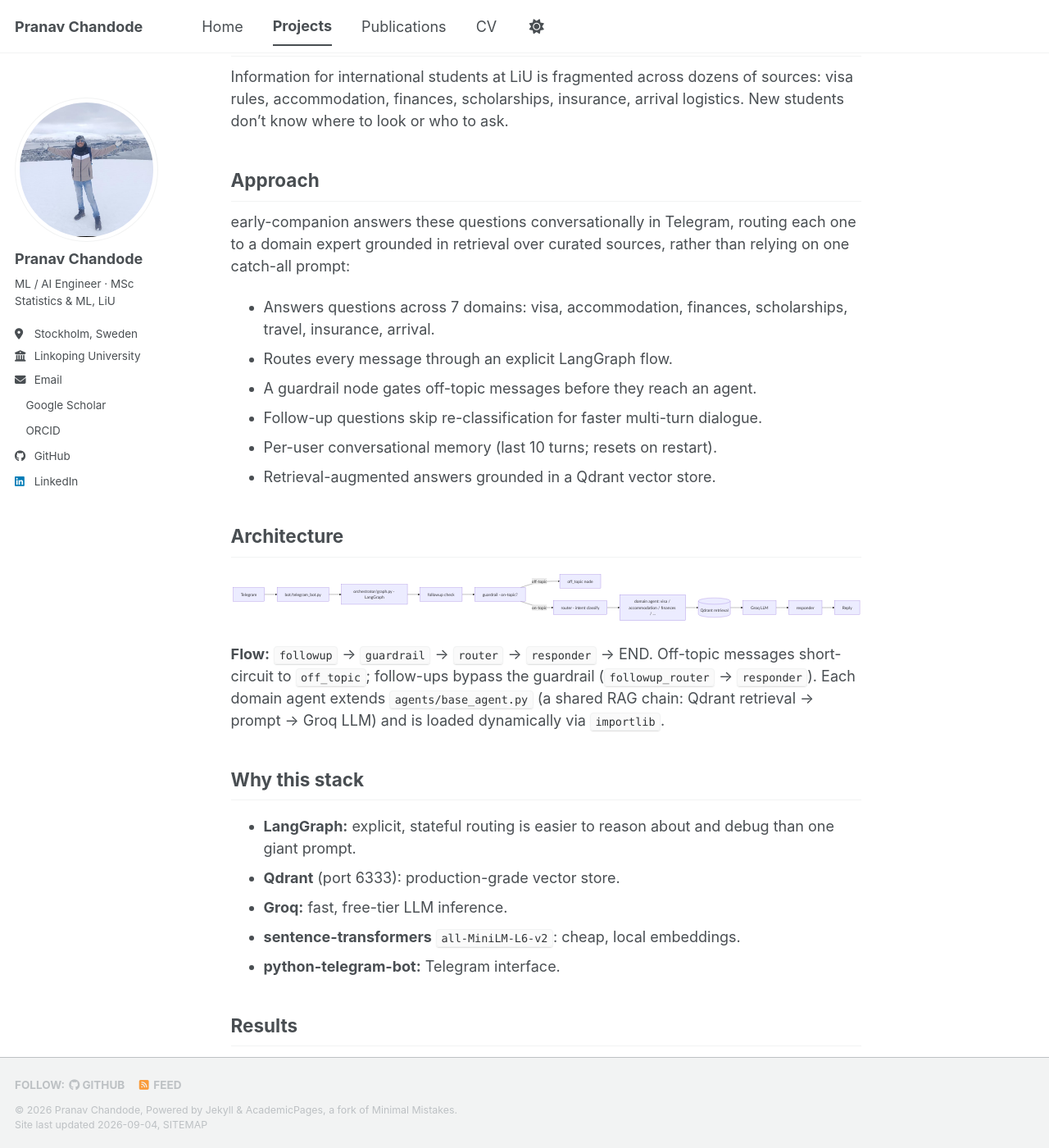
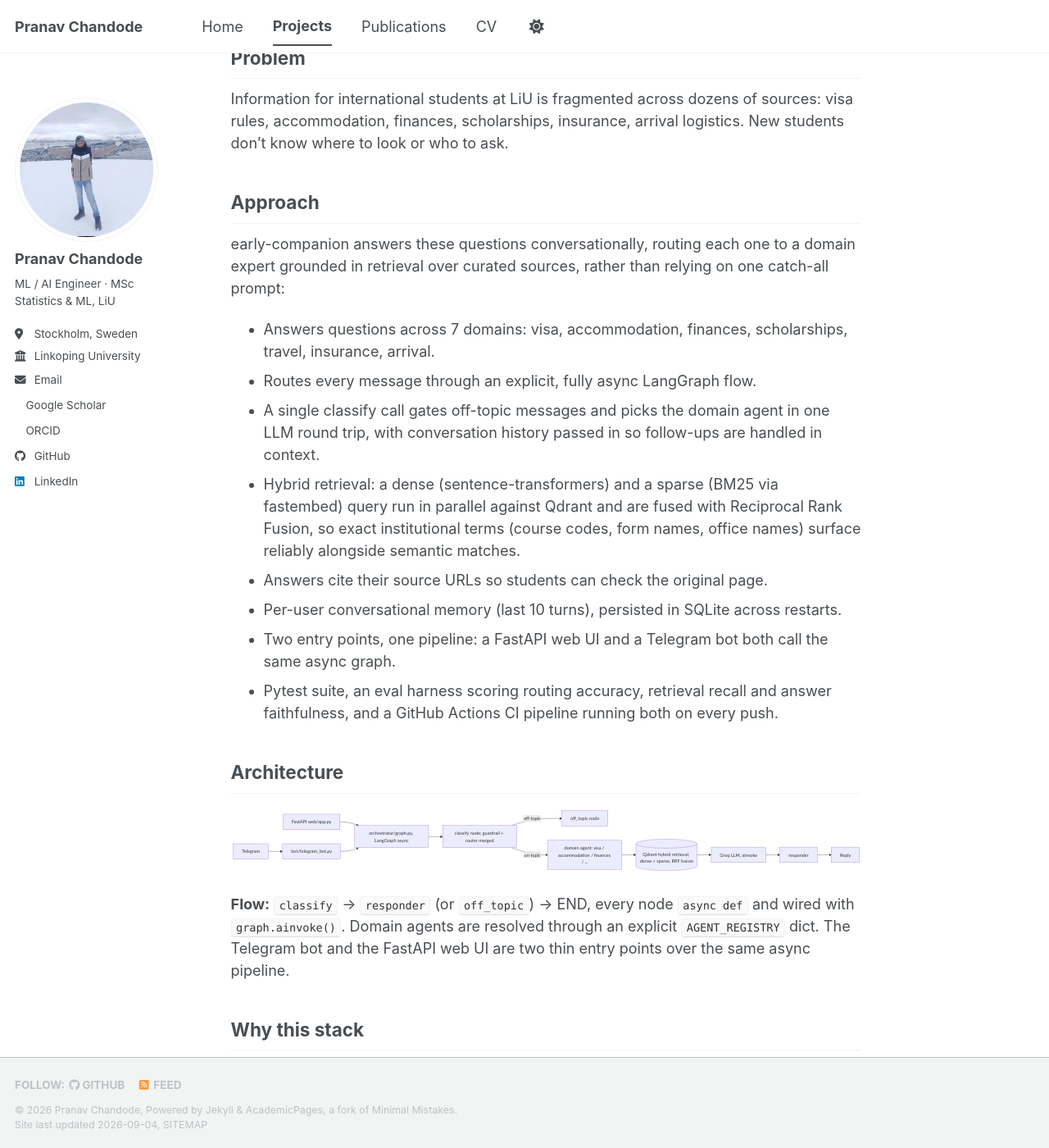
Before and after one commit to PranavC225/PranavC225.github.io, a Jekyll site: the page built from _portfolio/early-companion.md, in a window 1280 px wide and 1400 px high, scrolled down 317 px. Shown: the whole window at 82% size. Built offline with Jekyll 4.4.1, drawn with Linux system fonts in a browser that asks for light colours; a style sheet for code colours, icons or effects is not loaded; some of the changed text lies outside the part shown.

Commit message:
docs: update early-companion portfolio entry for v2 architecture
Reflects the merged classify node, hybrid dense+sparse retrieval with
RRF fusion, SQLite-persisted memory, FastAPI web UI, AGENT_REGISTRY,
source-URL citations, and pytest/eval/CI additions. Rewrites the
What I learned section to describe why the guardrail and router were
merged back into one call.

Co-Authored-By: Claude Sonnet 5 <noreply@anthropic.com>
Claude-Session: https://claude.ai/code/session_01KMVaJ4E9gvf1PxfQhB2oNr

````diff
--- a/_portfolio/early-companion.md
+++ b/_portfolio/early-companion.md
@@ -1,10 +1,10 @@
 ---
-title: "early-companion: Multi-agent RAG Telegram bot"
-excerpt: "LangGraph-routed Telegram bot answering international-student questions at Linköping University over a Qdrant-backed RAG pipeline.<br/>"
+title: "early-companion: Multi-agent RAG assistant"
+excerpt: "LangGraph-routed RAG assistant for international students at Linköping University, with hybrid dense+sparse retrieval over Qdrant and a web UI plus Telegram bot sharing one async pipeline.<br/>"
 collection: portfolio
 ---
 
-**Stack:** Python · LangGraph · LangChain · Qdrant · Groq · sentence-transformers (all-MiniLM-L6-v2) · python-telegram-bot
+**Stack:** Python · LangGraph · LangChain · FastAPI · Qdrant (hybrid dense+sparse) · Groq · sentence-transformers (all-MiniLM-L6-v2) · fastembed (BM25) · python-telegram-bot · Docker · GCP Cloud Run
 
 **Repo:** [github.com/PranavC225/early-companion](https://github.com/PranavC225/early-companion)
 
@@ -14,39 +14,41 @@ Information for international students at LiU is fragmented across dozens of sou
 
 ## Approach
 
-early-companion answers these questions conversationally in Telegram, routing each one to a domain expert grounded in retrieval over curated sources, rather than relying on one catch-all prompt:
+early-companion answers these questions conversationally, routing each one to a domain expert grounded in retrieval over curated sources, rather than relying on one catch-all prompt:
 
 - Answers questions across 7 domains: visa, accommodation, finances, scholarships, travel, insurance, arrival.
-- Routes every message through an explicit LangGraph flow.
-- A guardrail node gates off-topic messages before they reach an agent.
-- Follow-up questions skip re-classification for faster multi-turn dialogue.
-- Per-user conversational memory (last 10 turns; resets on restart).
-- Retrieval-augmented answers grounded in a Qdrant vector store.
+- Routes every message through an explicit, fully async LangGraph flow.
+- A single classify call gates off-topic messages and picks the domain agent in one LLM round trip, with conversation history passed in so follow-ups are handled in context.
+- Hybrid retrieval: a dense (sentence-transformers) and a sparse (BM25 via fastembed) query run in parallel against Qdrant and are fused with Reciprocal Rank Fusion, so exact institutional terms (course codes, form names, office names) surface reliably alongside semantic matches.
+- Answers cite their source URLs so students can check the original page.
+- Per-user conversational memory (last 10 turns), persisted in SQLite across restarts.
+- Two entry points, one pipeline: a FastAPI web UI and a Telegram bot both call the same async graph.
+- Pytest suite, an eval harness scoring routing accuracy, retrieval recall and answer faithfulness, and a GitHub Actions CI pipeline running both on every push.
 
 ## Architecture
 
 ```mermaid
 flowchart LR
   TG[Telegram] --> Bot[bot/telegram_bot.py]
-  Bot --> G[orchestrator/graph.py · LangGraph]
-  G --> FU[followup check]
-  FU --> GR[guardrail · on-topic?]
-  GR -->|off-topic| OT[off_topic node]
-  GR -->|on-topic| R[router · intent classify]
-  R --> A[domain agent: visa / accommodation / finances / ...]
-  A --> Q[(Qdrant retrieval)]
-  Q --> L[Groq LLM] --> Resp[responder] --> Reply
+  Web[FastAPI web/app.py] --> G
+  Bot --> G[orchestrator/graph.py, LangGraph async]
+  G --> C[classify node: guardrail + router merged]
+  C -->|off-topic| OT[off_topic node]
+  C -->|on-topic| A[domain agent: visa / accommodation / finances / ...]
+  A --> Q[(Qdrant hybrid retrieval, dense + sparse, RRF fusion)]
+  Q --> L[Groq LLM, ainvoke] --> Resp[responder] --> Reply
 ```
 
-**Flow:** `followup` → `guardrail` → `router` → `responder` → END. Off-topic messages short-circuit to `off_topic`; follow-ups bypass the guardrail (`followup_router` → `responder`). Each domain agent extends `agents/base_agent.py` (a shared RAG chain: Qdrant retrieval → prompt → Groq LLM) and is loaded dynamically via `importlib`.
+**Flow:** `classify` → `responder` (or `off_topic`) → END, every node `async def` and wired with `graph.ainvoke()`. Domain agents are resolved through an explicit `AGENT_REGISTRY` dict. The Telegram bot and the FastAPI web UI are two thin entry points over the same async pipeline.
 
 ## Why this stack
 
 - **LangGraph:** explicit, stateful routing is easier to reason about and debug than one giant prompt.
-- **Qdrant** (port 6333): production-grade vector store.
+- **Hybrid retrieval (Qdrant + fastembed):** dense-only search reliably missed queries built around exact institutional named entities; fusing a sparse BM25 query back in fixed that without giving up semantic matches.
+- **FastAPI:** a small web UI is a faster demo path than a Telegram screen recording, and it reuses the same pipeline as the bot.
 - **Groq:** fast, free-tier LLM inference.
-- **sentence-transformers** `all-MiniLM-L6-v2`: cheap, local embeddings.
-- **python-telegram-bot:** Telegram interface.
+- **python-telegram-bot:** keeps the original Telegram interface working alongside the web UI.
+- **Docker + GCP Cloud Run:** the web UI is containerized and deployed against a Qdrant Cloud instance, with secrets in GCP Secret Manager.
 
 ## Results
 
@@ -54,8 +56,7 @@ A real conversation in Telegram. The bot opens with its seven domains, then answ
 
 ![early-companion answering questions about StudentBostäder queue points, LiU scholarships and university accommodation in a Telegram chat]({{ base_path }}/images/early-companion-ss.png)
 
-*A short demo video will replace this once the next round of retrieval improvements lands.*
-
 ## What I learned
 
-Why I split the guardrail from the router: gating "is this on-topic?" is a different decision from "which domain?", and separating them made both prompts simpler and more reliable.
+- Why I merged the guardrail back into the router: I split them first because "is this on-topic?" and "which domain?" felt like separate decisions worth separate prompts, but that meant three sequential LLM calls per message. Once both prompts were reliable on their own, merging them into one classify call cut per-message latency and token spend roughly 3x, with no accuracy loss.
+- Scraper failures don't always look like failures: a JS-rendered source page can return 200 with an empty content div, so the scraper now checks for that explicitly instead of silently indexing nothing for that source.
````
Also changed, not shown: _pages/about.md (+1 -1 lines).
